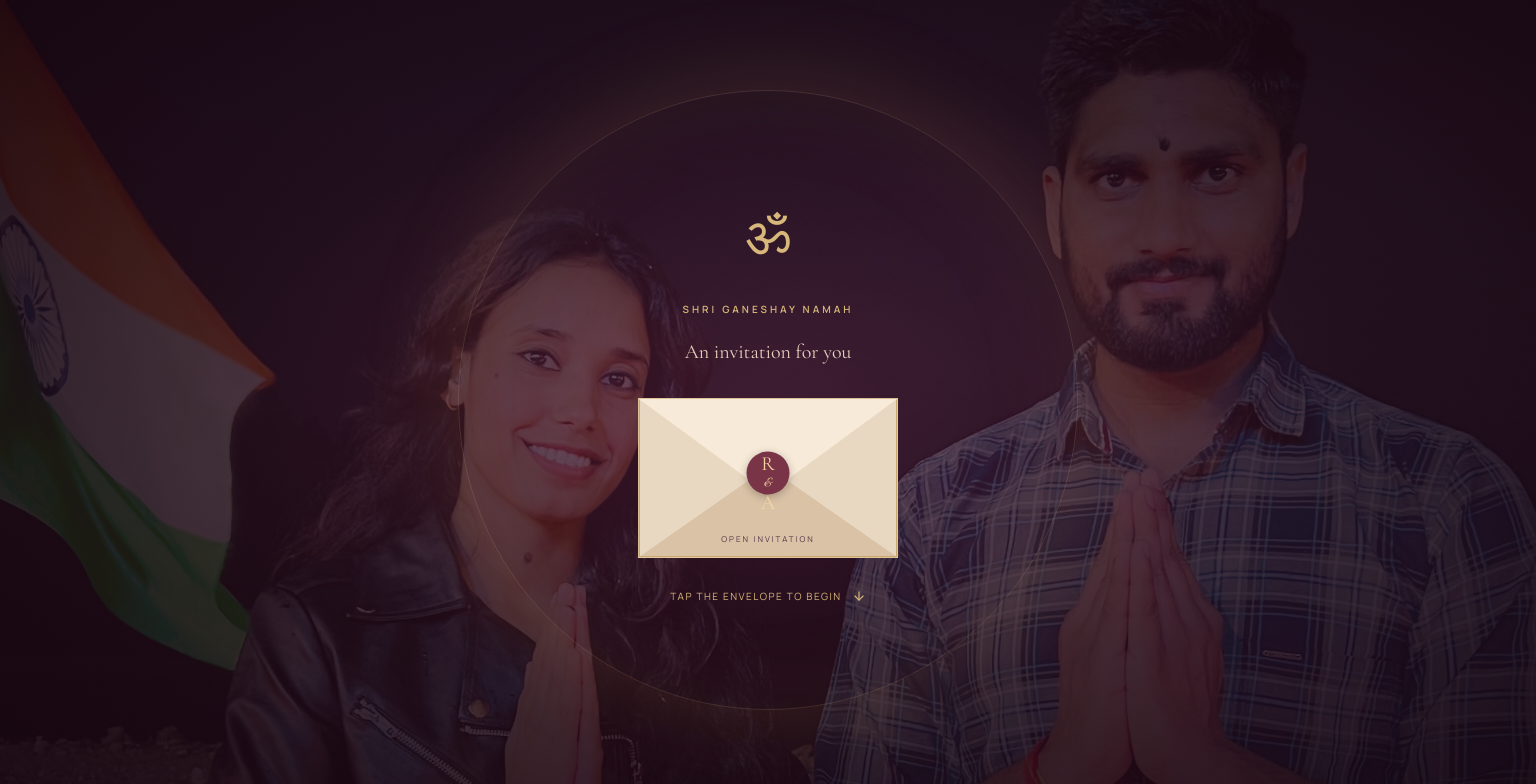
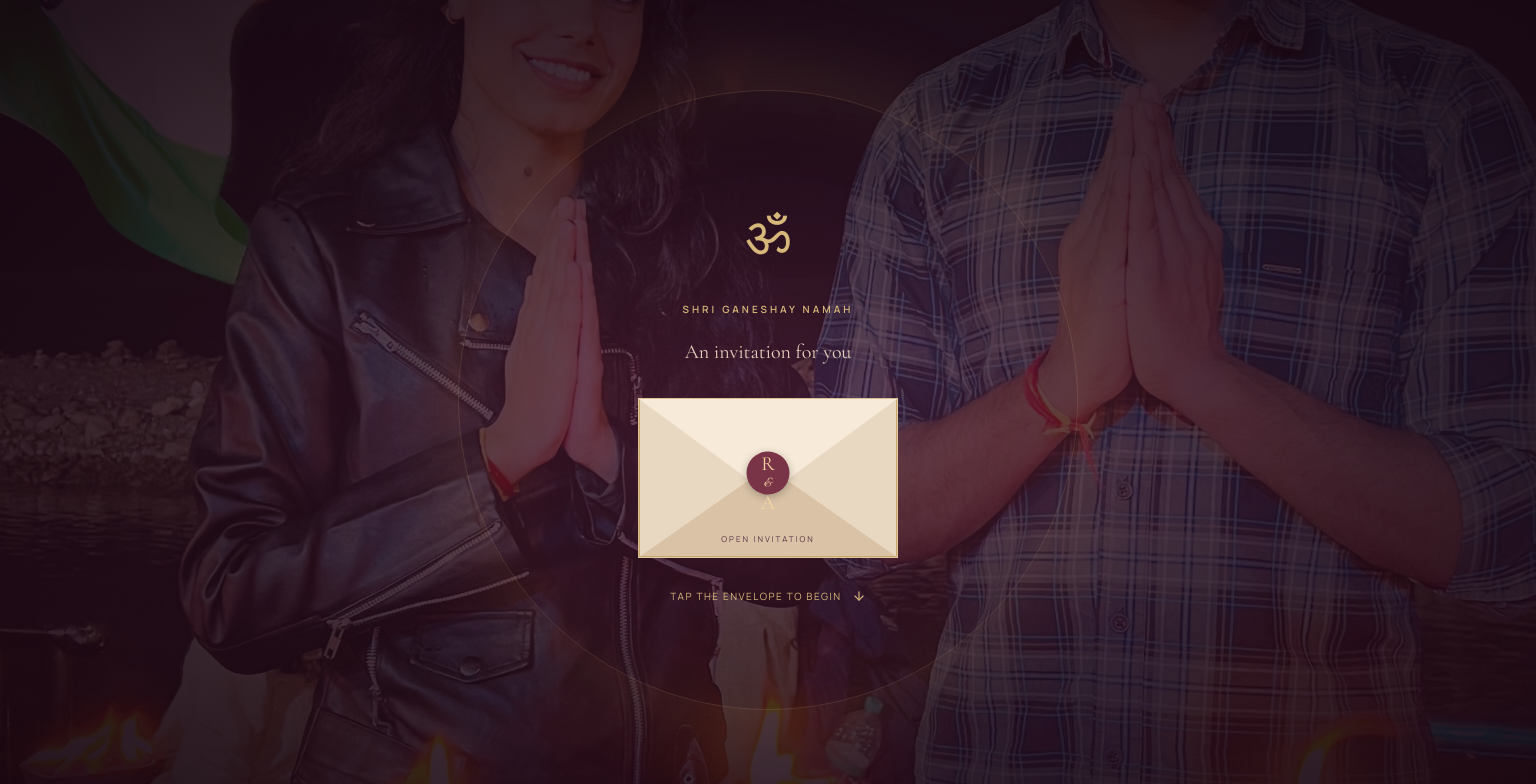
Before and after one commit to 24-amit/anita-ravi-wedding, a React (Vite) app: page / in a window 1536 px wide. Shown: the top 784 px of the page. Built offline with nearby package versions, Linux system fonts and the light colour scheme.

Commit message:
Fine-tune background image position on intro screen for laptops

```diff
--- a/src/styles.css
+++ b/src/styles.css
@@ -135,7 +135,7 @@ button {
     justify-content: center;
     background: radial-gradient(ellipse at center, rgba(74, 28, 52, 0.75) 0, rgba(33, 11, 24, 0.85) 55%, rgba(22, 6, 16, 0.95) 100%), url("/src/assets/gallery1.jpg") no-repeat center center;
     background-size: cover;
-    background-position: center 30%;
+    background-position: center 35%;
     transition: opacity .8s
 }
 
@@ -1302,3 +1302,19 @@ footer p {
         gap: 6px
     }
 }
+
+
+
+
+
+
+@media (min-width: 900px) {
+    .intro-screen {
+        background-position: center 40%;
+    }
+}
+@media (min-width: 1400px) {
+    .intro-screen {
+        background-position: center 50%;
+    }
+}
```
